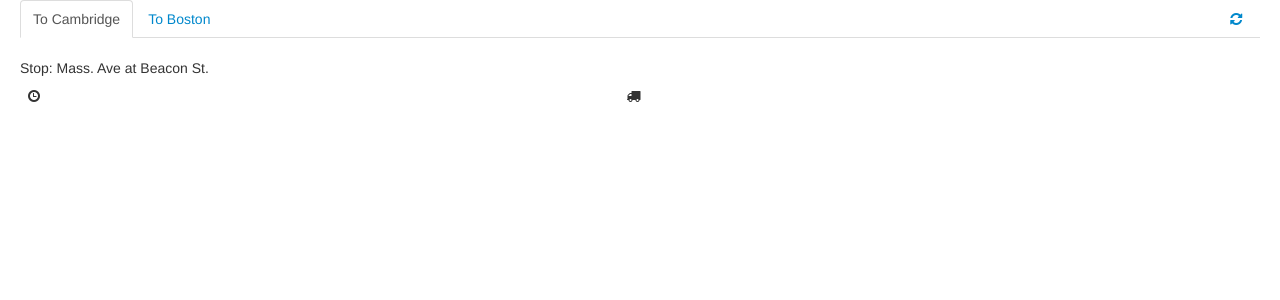
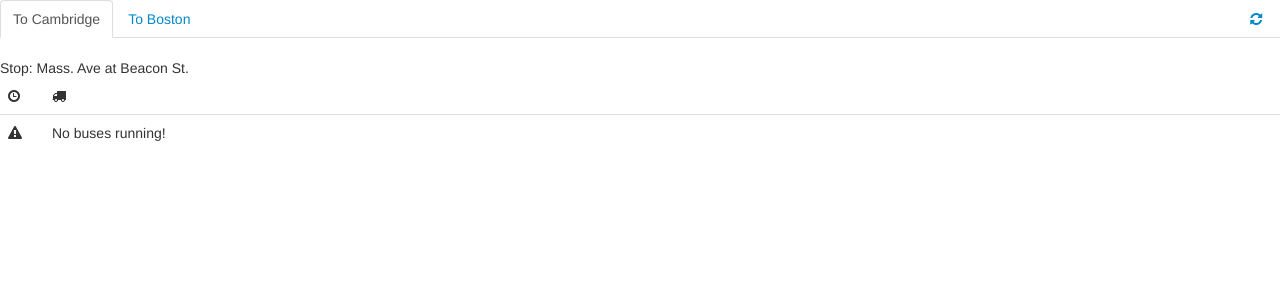
Before and after one commit to rodmk/hbxing, a Django app: page / in a window 1280 px wide. Shown: the top 300 px of the page. Run offline with Django 3.2, Linux system fonts and the light colour scheme; lists and menus that the app fills with data are empty; some libraries are stand-ins or nearby versions.

Commit message:
Fixed page padding, added message when no buses are running

```diff
--- a/hbxing/templates/index.html
+++ b/hbxing/templates/index.html
@@ -13,6 +13,13 @@
     <link href="{{STATIC_URL}}css/bootstrap.css" rel="stylesheet" media="screen">
     <link href="{{STATIC_URL}}css/bootstrap-responsive.css" rel="stylesheet" media="screen">
     <link href="{{STATIC_URL}}css/font-awesome.css" rel="stylesheet" media="screen">
+
+    <style>
+      .container-fluid {
+        padding-right: 0px;
+        padding-left: 0px;
+      }
+    </style>
 
     <script type="text/javascript">
       $(document).ready(function() {
@@ -86,6 +93,21 @@
           arrivals.sort(compare);
 
           table.html(""); // clear before update
+
+          if (arrivals.length === 0) {
+            row = $("<tr></tr>");
+            cell1 = $("<td class='span1'></td>");
+            cell1.html("<i class='icon-warning-sign'></i>");
+
+            cell2 = $("<td></td>");
+            cell2.text("No buses running!");
+
+            row.append(cell1);
+            row.append(cell2);
+            table.append(row);
+
+            return;
+          }
 
           $.each(arrivals, function(index, arrival) {
             row = $("<tr></tr>");
```
